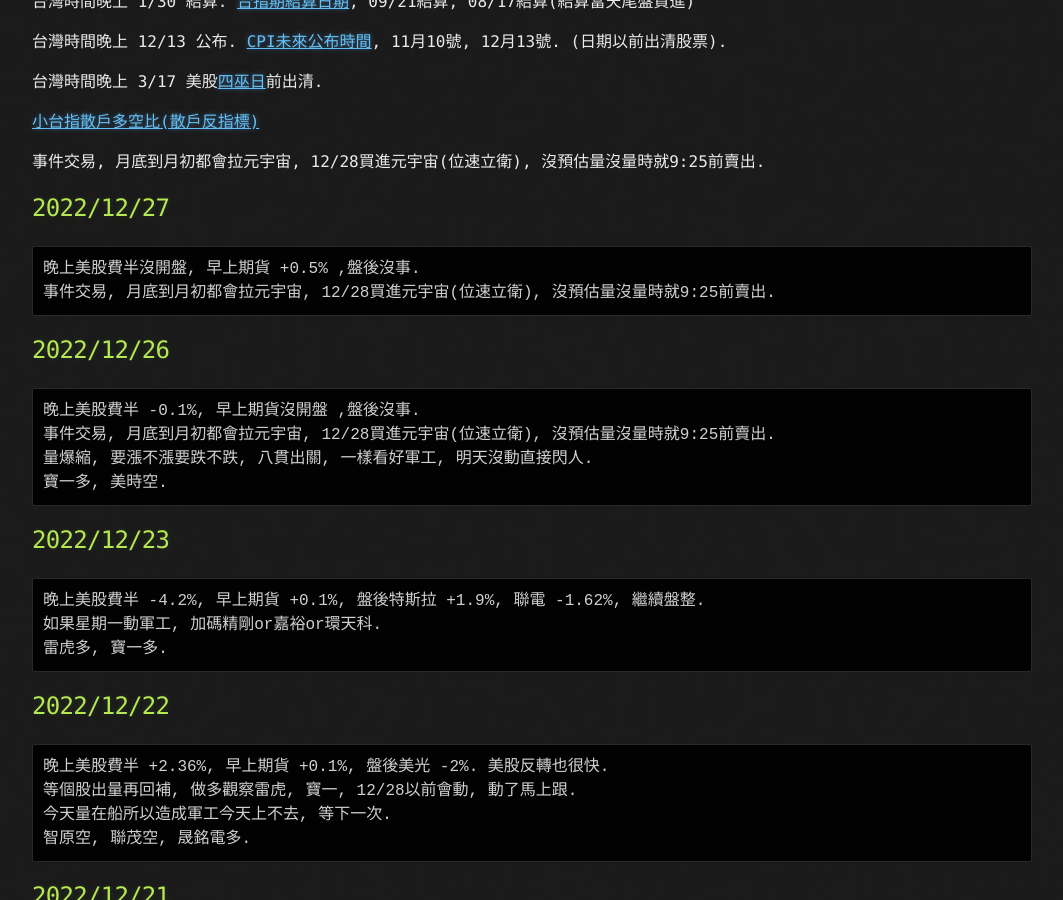
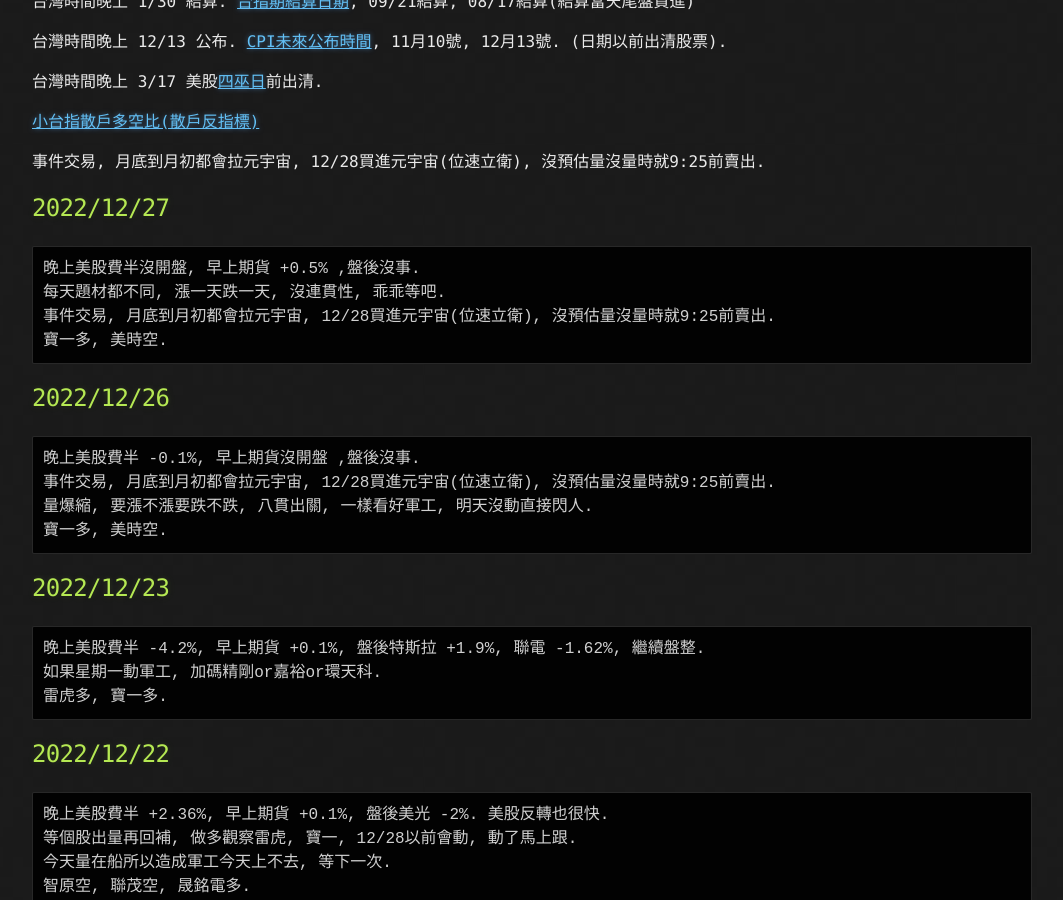
Before and after one commit to lepg5487/Stock_God, a Jekyll site: the page built from index.md, in a window 1280 px wide and 900 px high, scrolled down 388 px. Shown: the whole window, without its empty margins (108-1171 px from the left). Built offline with Jekyll 4.4.1, drawn with Linux system fonts in a browser that asks for light colours; our own code applies the rules of GitHub Pages for plain Markdown files.

Commit message:
Update index.md

````diff
--- a/index.md
+++ b/index.md
@@ -21,7 +21,9 @@ layout: testlayouts
 ## 2022/12/27
 ```
 晚上美股費半沒開盤, 早上期貨 +0.5% ,盤後沒事.
+每天題材都不同, 漲一天跌一天, 沒連貫性, 乖乖等吧.
 事件交易, 月底到月初都會拉元宇宙, 12/28買進元宇宙(位速立衛), 沒預估量沒量時就9:25前賣出.
+寶一多, 美時空.
 ```
 
 ## 2022/12/26
````
